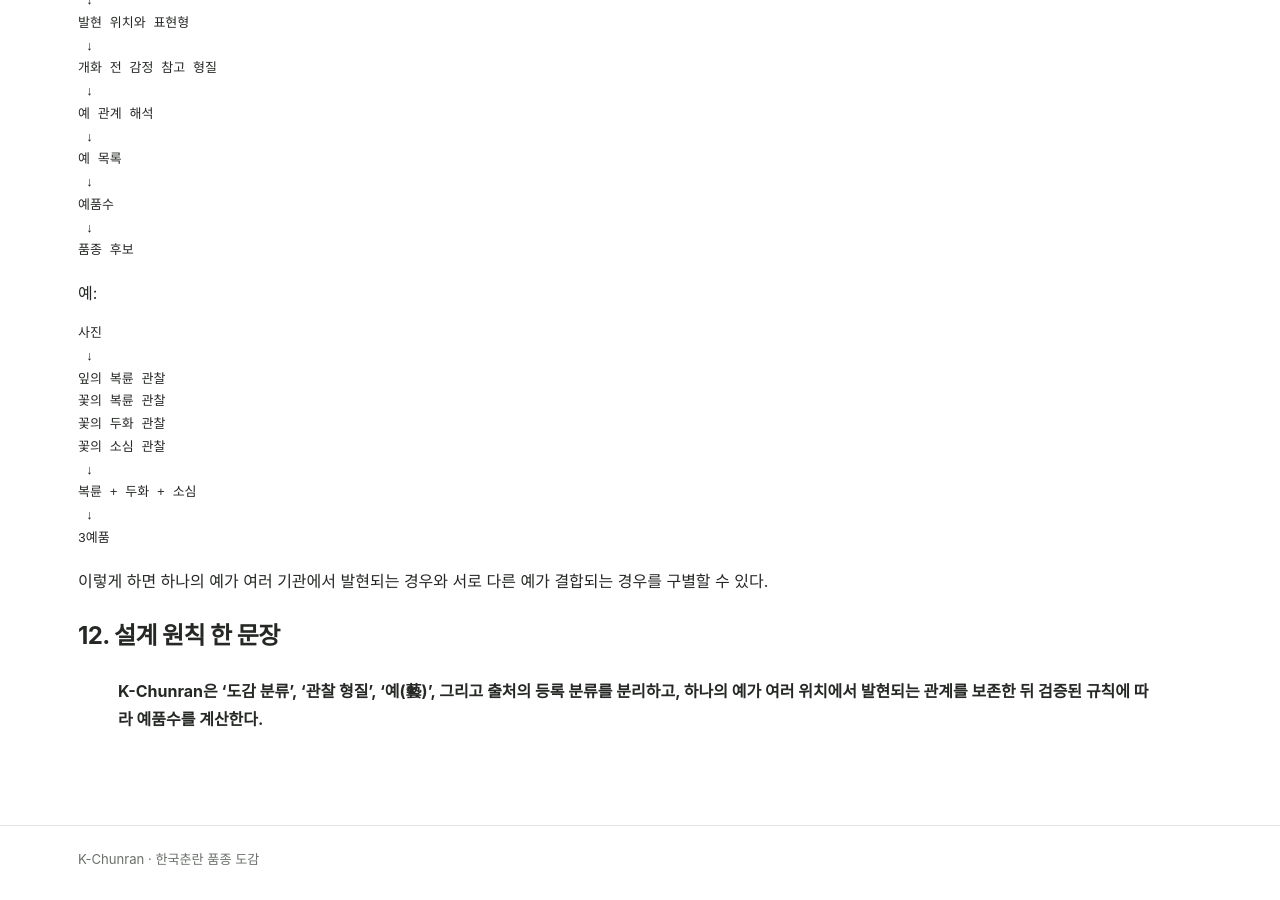
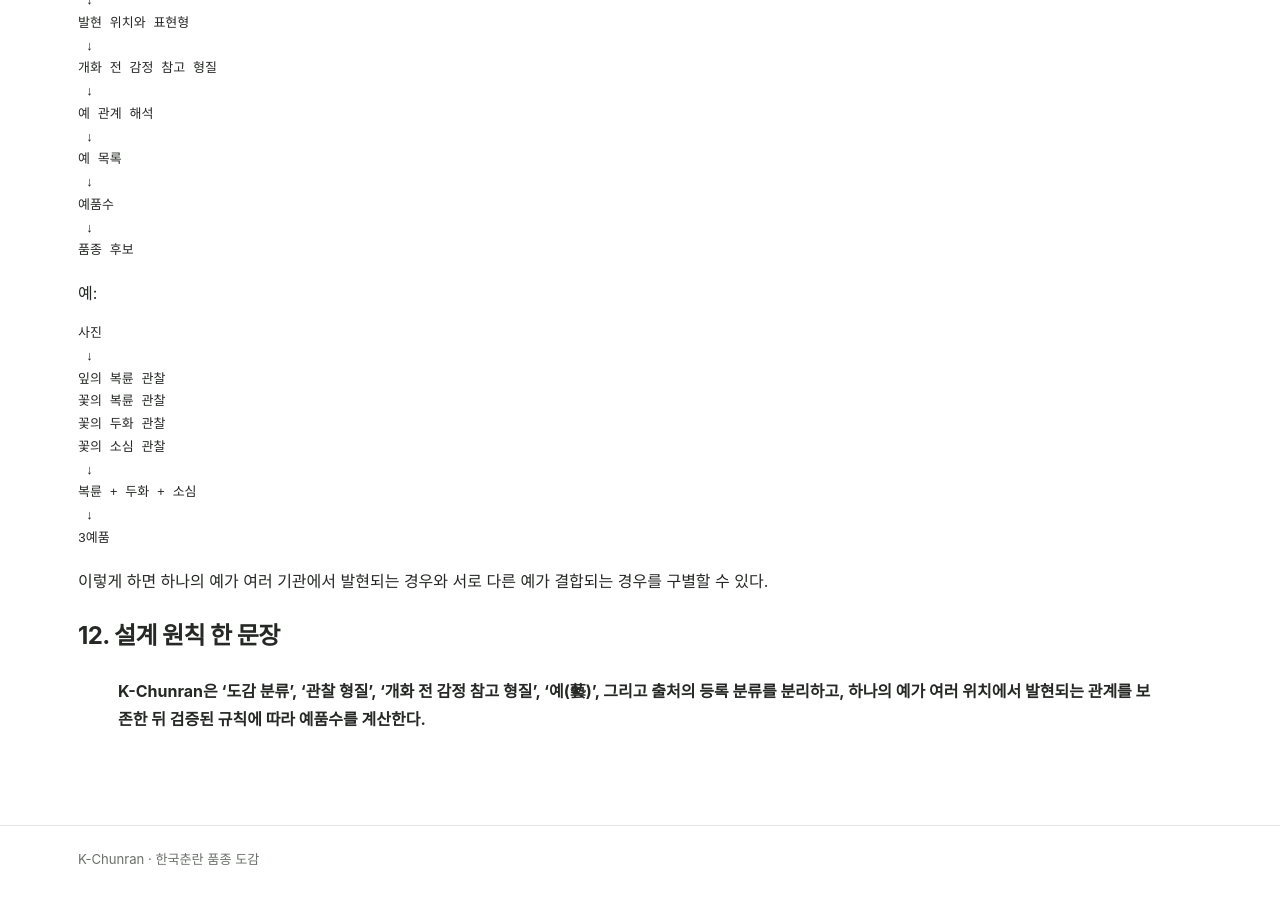
Before and after one commit to parasolra5-pixel/K-chunran, a Jekyll site: the page built from docs/flower-art-model.md, in a window 1280 px wide and 900 px high, scrolled down 7179 px. Built offline with Jekyll 4.4.1, drawn with Linux system fonts in a browser that asks for light colours; our own code applies the rules of GitHub Pages for plain Markdown files.

Commit message:
docs: include pre-bloom appraisal in design principle

```diff
--- a/docs/flower-art-model.md
+++ b/docs/flower-art-model.md
@@ -345,4 +345,4 @@ AI 데이터 구조 연결
 
 ## 12. 설계 원칙 한 문장
 
-> **K-Chunran은 '도감 분류', '관찰 형질', '예(藝)', 그리고 출처의 등록 분류를 분리하고, 하나의 예가 여러 위치에서 발현되는 관계를 보존한 뒤 검증된 규칙에 따라 예품수를 계산한다.**
+> **K-Chunran은 '도감 분류', '관찰 형질', '개화 전 감정 참고 형질', '예(藝)', 그리고 출처의 등록 분류를 분리하고, 하나의 예가 여러 위치에서 발현되는 관계를 보존한 뒤 검증된 규칙에 따라 예품수를 계산한다.**
```
